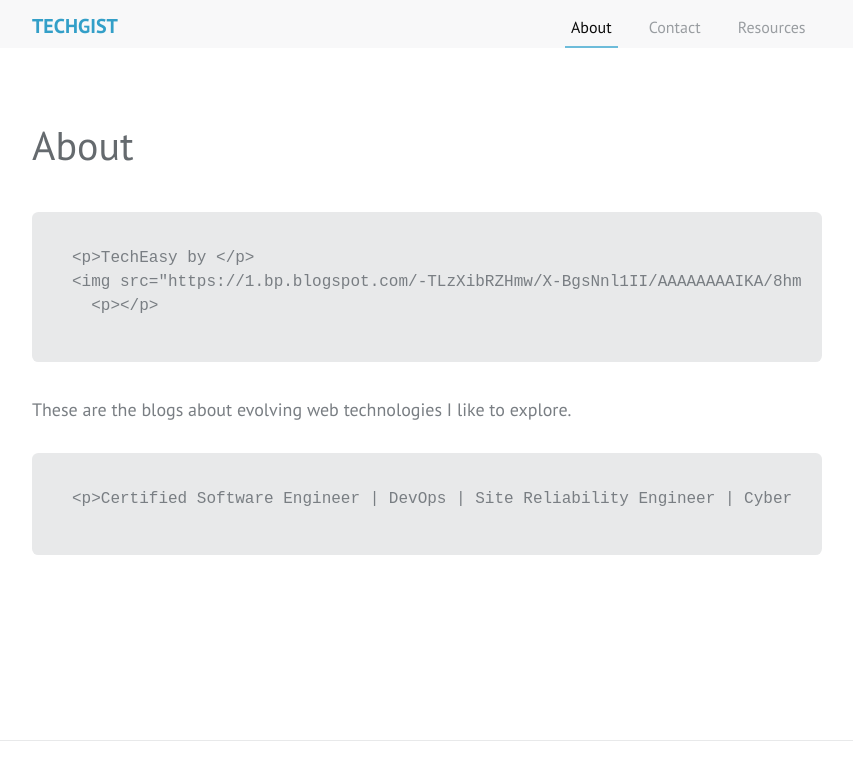
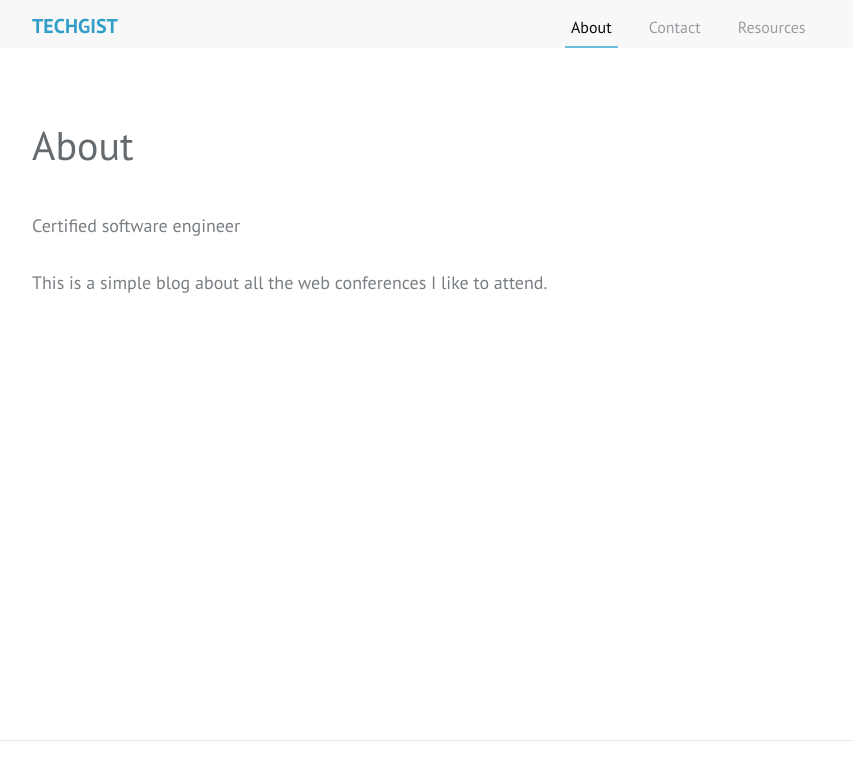
Before and after one commit to techgist/techgist.github.io, a Jekyll site: the page built from about.md, in a window 1280 px wide. Shown: the top 775 px of the page, without its empty margins (213-1066 px from the left). Built offline with Jekyll 4.4.1, drawn with Linux system fonts in a browser that asks for light colours; grey boxes are pictures that could not be loaded.

Commit message:
Update about.md

```diff
--- a/about.md
+++ b/about.md
@@ -3,12 +3,6 @@ title: About
 permalink: /about/
 ---
 
-    <p>TechEasy by </p>
-    <img src="https://1.bp.blogspot.com/-TLzXibRZHmw/X-BgsNnl1II/AAAAAAAAIKA/8hmTL1Bzlf4gJhUT43k7pqKdUhUqr354wCLcBGAsYHQ/s16000/logo1.png" >
-	  <p></p>
+Certified software engineer
 
-
-<p>These are the blogs about evolving web technologies I like to explore.</p>
-
-
-    <p>Certified Software Engineer | DevOps | Site Reliability Engineer | Cyber Security Expert</p>
+This is a simple blog about all the web conferences I like to attend.
```
